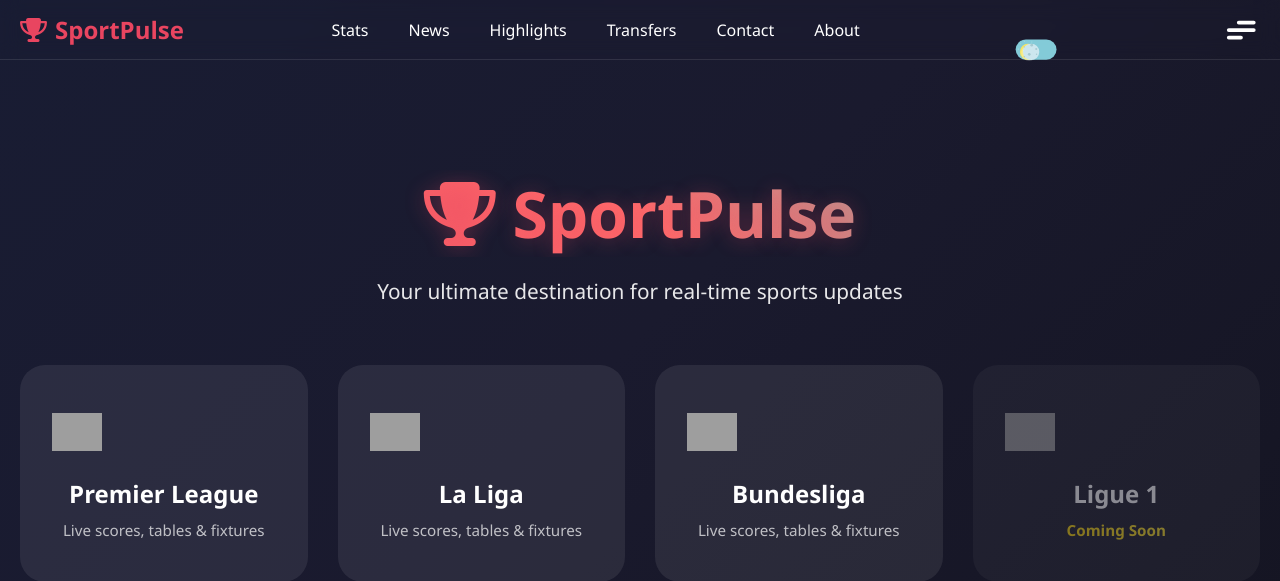
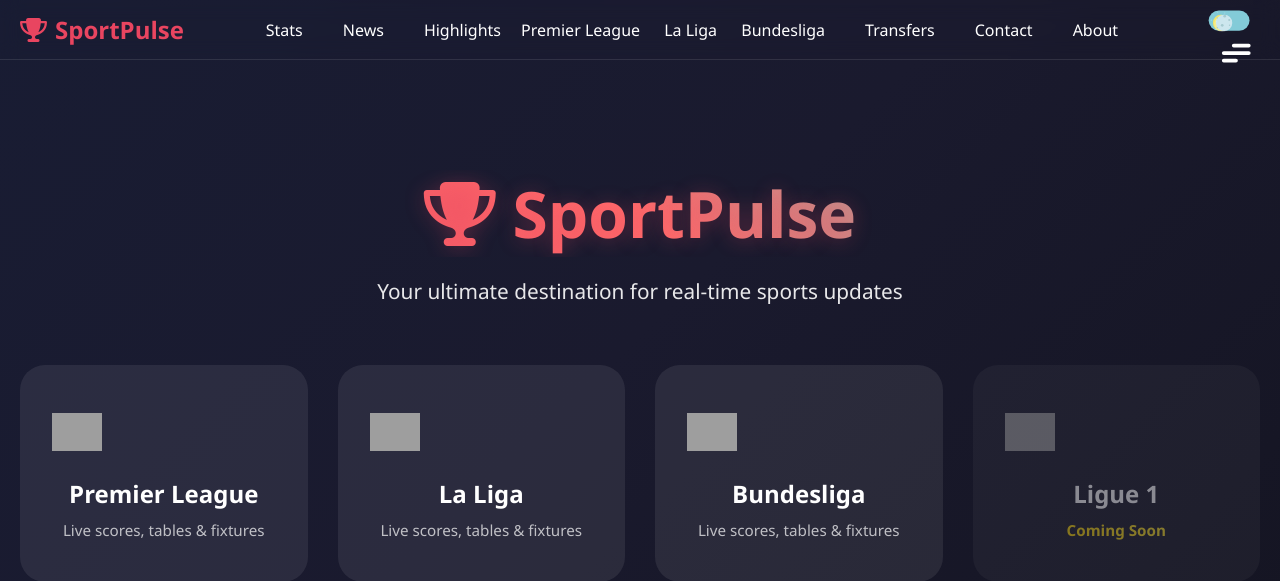
Before and after one commit to theegentlemaniac/SportsPulse, a Flask app: page / in a window 1280 px wide. Shown: the top 581 px of the page. Run offline with Flask 3, Linux system fonts and the light colour scheme; grey boxes are pictures that could not be loaded.

Commit message:
Update index.html

```diff
--- a/premier_league_app/templates/index.html
+++ b/premier_league_app/templates/index.html
@@ -3,8 +3,8 @@
 <head>
     <meta charset="UTF-8">
     <meta name="viewport" content="width=device-width, initial-scale=1.0">
-    <meta name="description" content="SportPulse - Your ultimate destination for real-time sports updates, including league tables, fixtures, and results across top leagues.">
-    <meta name="keywords" content="sports, Premier League, La Liga, Bundesliga, live scores, fixtures, results">
+    <meta name="description" content="SportPulse - Your ultimate destination for real-time sports updates, including league tables, fixtures, results, and highlights across top leagues.">
+    <meta name="keywords" content="sports, Premier League, La Liga, Bundesliga, live scores, fixtures, results, highlights">
     <meta name="author" content="SportPulse Team">
     <title>SportPulse - Live Sports Updates</title>
     <link rel="stylesheet" href="https://cdnjs.cloudflare.com/ajax/libs/font-awesome/6.4.0/css/all.min.css">
@@ -21,22 +21,27 @@
             <ul class="nav-menu">
                 <li class="navbar-item"><a href="#">Stats</a></li>
                 <li class="navbar-item"><a href="#">News</a></li>
-                <li class="navbar-item"><a href="#">Highlights</a></li>
+                <li class="navbar-item dropdown">
+                    <a href="#" class="dropdown-toggle">Highlights</a>
+                    <div class="dropdown-menu">
+                        <a href="#" data-league="premier-league">Premier League</a>
+                        <a href="#" data-league="la-liga">La Liga</a>
+                        <a href="#" data-league="bundesliga">Bundesliga</a>
+                    </div>
+                </li>
                 <li class="navbar-item"><a href="#">Transfers</a></li>
                 <li class="navbar-item"><a href="#">Contact</a></li>
                 <li class="navbar-item"><a href="#">About</a></li>
             </ul>
+            <div class="nav-controls">
                 <label id="theme-toggle-button">
                     <input type="checkbox" id="toggle">
                     <svg viewBox="0 0 69.667 44" xmlns:xlink="http://www.w3.org/1999/xlink" xmlns="http://www.w3.org/2000/svg">
                         <g transform="translate(3.5 3.5)" data-name="Component 15 – 1" id="Component_15_1">
-
                             <g filter="url(#container)" transform="matrix(1, 0, 0, 1, -3.5, -3.5)">
                                 <rect fill="#83cbd8" transform="translate(3.5 3.5)" rx="17.5" height="35" width="60.667" data-name="container" id="container"></rect>
                             </g>
-
                             <g transform="translate(2.333 2.333)" id="button">
-
                                 <g data-name="sun" id="sun">
                                     <g filter="url(#sun-outer)" transform="matrix(1, 0, 0, 1, -5.83, -5.83)">
                                         <circle fill="#f8e664" transform="translate(5.83 5.83)" r="15.167" cy="15.167" cx="15.167" data-name="sun-outer" id="sun-outer-2"></circle>
@@ -46,7 +51,6 @@
                                     </g>
                                     <circle fill="#fcf4b9" transform="translate(8.167 8.167)" r="7" cy="7" cx="7" id="sun-inner"></circle>
                                 </g>
-
                                 <g data-name="moon" id="moon">
                                     <g filter="url(#moon)" transform="matrix(1, 0, 0, 1, -31.5, -5.83)">
                                         <circle fill="#cce6ee" transform="translate(31.5 5.83)" r="15.167" cy="15.167" cx="15.167" data-name="moon" id="moon-3"></circle>
@@ -61,11 +65,9 @@
                                     </g>
                                 </g>
                             </g>
-
                             <g filter="url(#cloud)" transform="matrix(1, 0, 0, 1, -3.5, -3.5)">
                                 <path fill="#fff" transform="translate(-3466.47 -160.94)" d="M3512.81,173.815a4.463,4.463,0,0,1,2.243.62.95.95,0,0,1,.72-1.281,4.852,4.852,0,0,1,2.623.519c.034.02-.5-1.968.281-2.716a2.117,2.117,0,0,1,2.829-.274,1.821,1.821,0,0,1,.854,1.858c.063.037,2.594-.049,3.285,1.273s-.865,2.544-.807,2.626a12.192,12.192,0,0,1,2.278.892c.553.448,1.106,1.992-1.62,2.927a7.742,7.742,0,0,1-3.762-.3c-1.28-.49-1.181-2.65-1.137-2.624s-1.417,2.2-2.623,2.2a4.172,4.172,0,0,1-2.394-1.206,3.825,3.825,0,0,1-2.771.774c-3.429-.46-2.333-3.267-2.2-3.55A3.721,3.721,0,0,1,3512.81,173.815Z" data-name="cloud" id="cloud"></path>
                             </g>
-
                             <g fill="#def8ff" transform="translate(3.585 1.325)" id="stars">
                                 <path transform="matrix(-1, 0.017, -0.017, -1, 24.231, 3.055)" d="M.774,0,.566.559,0,.539.458.933.25,1.492l.485-.361.458.394L1.024.953,1.509.592.943.572Z"></path>
                                 <path transform="matrix(-0.777, 0.629, -0.629, -0.777, 23.185, 12.358)" d="M1.341.529.836.472.736,0,.505.46,0,.4.4.729l-.231.46L.605.932l.4.326L.9.786Z" data-name="star"></path>
@@ -86,6 +88,7 @@
                         <path class="line" d="M7 16 27 16"></path>
                     </svg>
                 </label>
+            </div>
         </div>
     </nav>
 
@@ -164,6 +167,52 @@
                         <p class="coming-soon">Coming Soon</p>
                     </div>
                 </div>
+            </div>
+
+            <!-- Highlights Dashboard -->
+            <div id="highlightsDashboard" class="league-dashboard" style="display: none;">
+                <header>
+                    <h1><i class="fas fa-video"></i> Highlights</h1>
+                    <p class="tagline">Watch the latest match highlights from top leagues</p>
+                </header>
+
+                <div class="highlights-container">
+                    <div class="video-scroller">
+                        <div id="highlights-loading" class="loading">Loading highlights...</div>
+                        <div id="highlights-error" class="error" style="display: none;"></div>
+                        <div id="highlights-list" class="video-list"></div>
+                    </div>
+
+                    <div class="team-selector">
+                        <div class="team-grid" id="team-grid"></div>
+                    </div>
+                </div>
+            </div>
+
+            <!-- Team Highlights Dashboard -->
+            <div id="teamHighlightsDashboard" class="league-dashboard" style="display: none;">
+                <header>
+                    <h1><img id="team-logo" src="" alt="Team Logo" style="width: 40px; height: 40px; object-fit: contain;"> <span id="team-name"></span> Highlights</h1>
+                    <p class="tagline">Latest highlights for <span id="team-name-tagline"></span></p>
+                </header>
+
+                <div class="team-highlights-container">
+                    <div class="featured-video">
+                        <div id="featured-video-loading" class="loading">Loading featured video...</div>
+                        <div id="featured-video-error" class="error" style="display: none;"></div>
+                        <div id="featured-video"></div>
+                    </div>
+
+                    <div class="video-scroller">
+                        <div id="team-highlights-loading" class="loading">Loading team highlights...</div>
+                        <div id="team-highlights-error" class="error" style="display: none;"></div>
+                        <div id="team-highlights-list" class="video-list"></div>
+                    </div>
+                </div>
+
+                <button class="refresh-btn" onclick="loadTeamHighlights()">
+                    <i class="fas fa-sync-alt"></i> Refresh Highlights
+                </button>
             </div>
 
             <!-- Premier League Dashboard -->
```
Lines whose indentation alone changed are shown as unchanged.
